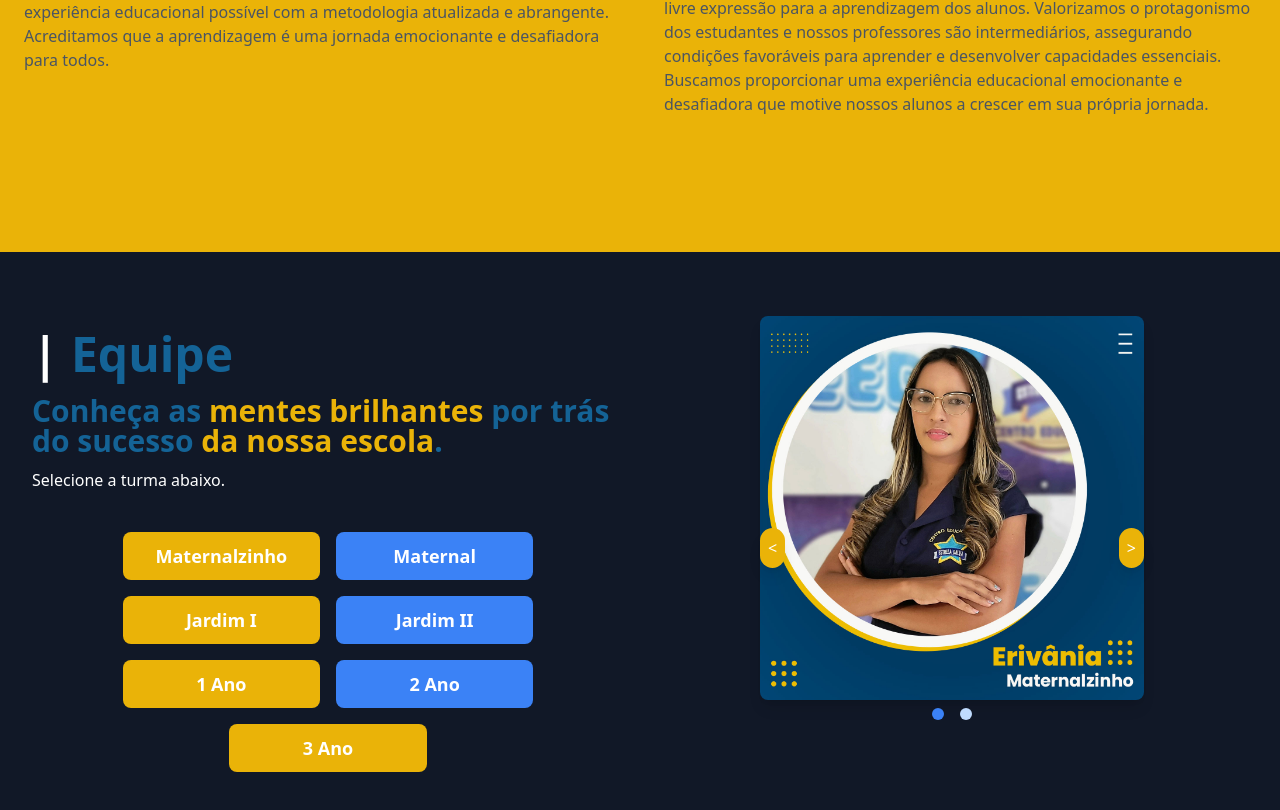
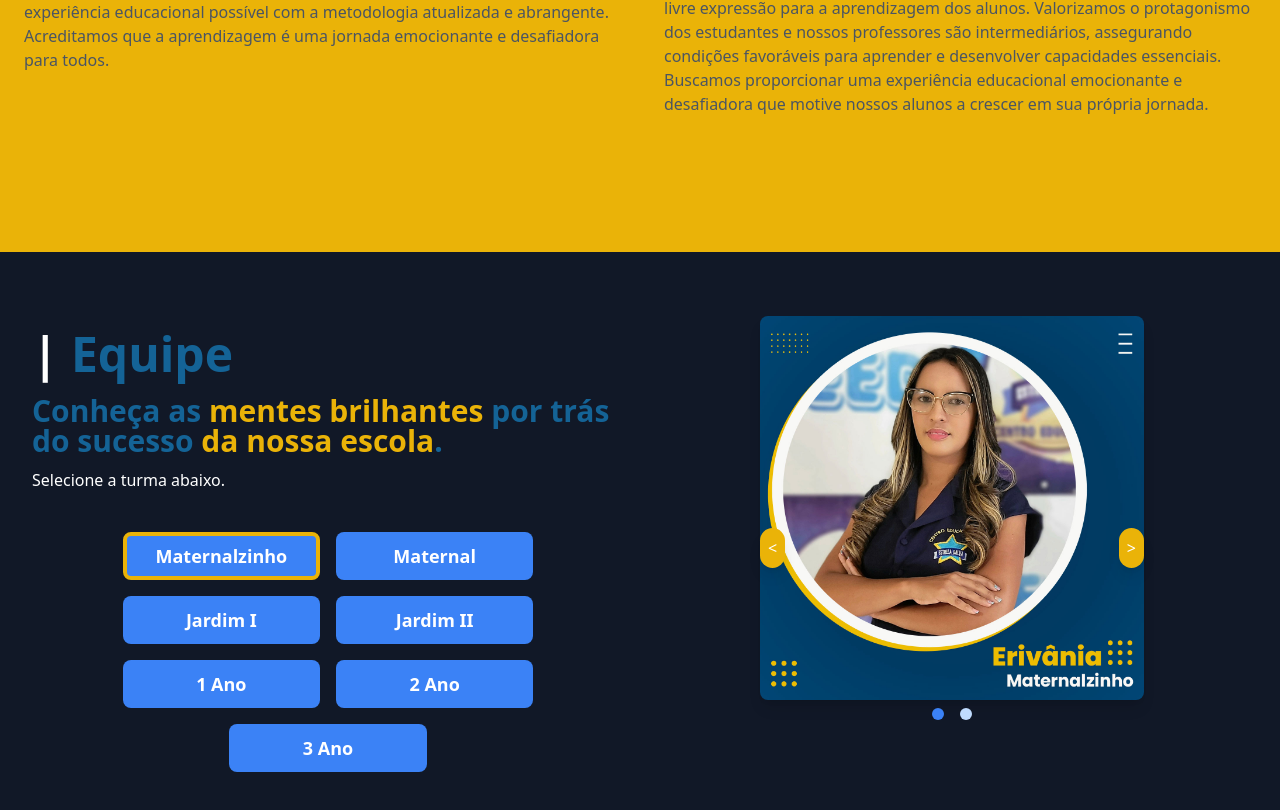
Before and after one commit to PauloEwerson/ceed-web, a React (Create React App) app: page /team in a window 1280 px wide. Shown: the part 1453-2263 px from the top of the page. Built offline with nearby package versions, Linux system fonts and the light colour scheme; the HTML template or start-up script is replaced by a standard one.

Commit message:
refactor: Refatora o uso de div nos botões e cria condicional que irá aplicar borda no botão selecionado

```diff
--- a/src/pages/Team/index.jsx
+++ b/src/pages/Team/index.jsx
@@ -55,27 +55,41 @@ export default function Team() {
           <h3 className="text-3xl text-title-blue font-bold leading-none mb-3">Conheça as <span className="text-yellow-500">mentes brilhantes</span> por trás do sucesso <span className="text-yellow-500">da nossa escola</span>.</h3>
           <p className="text-white mb-8">Selecione a turma abaixo.</p>
           <section className="flex flex-row flex-wrap justify-center items-center text-white">
-            <div className="w-1/3 h-12 bg-yellow-500 flex justify-center items-center rounded-lg mx-2 my-2">
-              <button className="text-lg font-bold" onClick={() => handleOptionSelect('Maternalzinho')}>Maternalzinho</button>
-            </div>
-            <div className="w-1/3 h-12 bg-blue-500 flex justify-center items-center rounded-lg mx-2 my-2">
-              <button className="text-lg font-bold" onClick={() => handleOptionSelect('Maternal')}>Maternal</button>
-            </div>
-            <div className="w-1/3 h-12 bg-yellow-500 flex justify-center items-center rounded-lg mx-2 my-2">
-              <button className="text-lg font-bold" onClick={() => handleOptionSelect('Jardim I')}>Jardim I</button>
-            </div>
-            <div className="w-1/3 h-12 bg-blue-500 flex justify-center items-center rounded-lg mx-2 my-2">
-              <button className="text-lg font-bold" onClick={() => handleOptionSelect('Jardim II')}>Jardim II</button>
-            </div>
-            <div className="w-1/3 h-12 bg-yellow-500 flex justify-center items-center rounded-lg mx-2 my-2">
-              <button className="text-lg font-bold" onClick={() => handleOptionSelect('1 Ano')}>1 Ano</button>
-            </div>
-            <div className="w-1/3 h-12 bg-blue-500 flex justify-center items-center rounded-lg mx-2 my-2">
-              <button className="text-lg font-bold" onClick={() => handleOptionSelect('2 Ano')}>2 Ano</button>
-            </div>
-            <div className="w-1/3 h-12 bg-yellow-500 flex justify-center items-center rounded-lg mx-2 my-2">
-              <button className="text-lg font-bold" onClick={() => handleOptionSelect('3 Ano')}>3 Ano</button>
-            </div>
+            <button className={`text-lg font-bold w-1/3 h-12 bg-blue-500 flex justify-center items-center rounded-lg mx-2 my-2 ${selectedOption === 'Maternalzinho' && 'border-4 border-yellow-500/100'}`} onClick={() => {
+              handleOptionSelect('Maternalzinho')
+            }}>
+              Maternalzinho
+            </button>
+            <button className={`text-lg font-bold w-1/3 h-12 bg-blue-500 flex justify-center items-center rounded-lg mx-2 my-2 ${selectedOption === 'Maternal' && 'border-4 border-yellow-500/100'}`} onClick={() => {
+              handleOptionSelect('Maternal')
+            }}>
+              Maternal
+            </button>
+            <button className={`text-lg font-bold w-1/3 h-12 bg-blue-500 flex justify-center items-center rounded-lg mx-2 my-2 ${selectedOption === 'Jardim I' && 'border-4 border-yellow-500/100'}`} onClick={() => {
+              handleOptionSelect('Jardim I')
+            }}>
+              Jardim I
+            </button>
+            <button className={`text-lg font-bold w-1/3 h-12 bg-blue-500 flex justify-center items-center rounded-lg mx-2 my-2 ${selectedOption === 'Jardim II' && 'border-4 border-yellow-500/100'}`} onClick={() => {
+              handleOptionSelect('Jardim II')
+            }}>
+              Jardim II
+            </button>
+            <button className={`text-lg font-bold w-1/3 h-12 bg-blue-500 flex justify-center items-center rounded-lg mx-2 my-2 ${selectedOption === '1 Ano' && 'border-4 border-yellow-500/100'}`} onClick={() => {
+              handleOptionSelect('1 Ano')
+            }}>
+              1 Ano
+            </button>
+            <button className={`text-lg font-bold w-1/3 h-12 bg-blue-500 flex justify-center items-center rounded-lg mx-2 my-2 ${selectedOption === '2 Ano' && 'border-4 border-yellow-500/100'}`} onClick={() => {
+              handleOptionSelect('2 Ano')
+            }}>
+              2 Ano
+            </button>
+            <button className={`text-lg font-bold w-1/3 h-12 bg-blue-500 flex justify-center items-center rounded-lg mx-2 my-2 ${selectedOption === '3 Ano' && 'border-4 border-yellow-500/100'}`} onClick={() => {
+              handleOptionSelect('3 Ano')
+            }}>
+              3 Ano
+            </button>
           </section>
         </div>
         <div className="flex justify-center">
```
